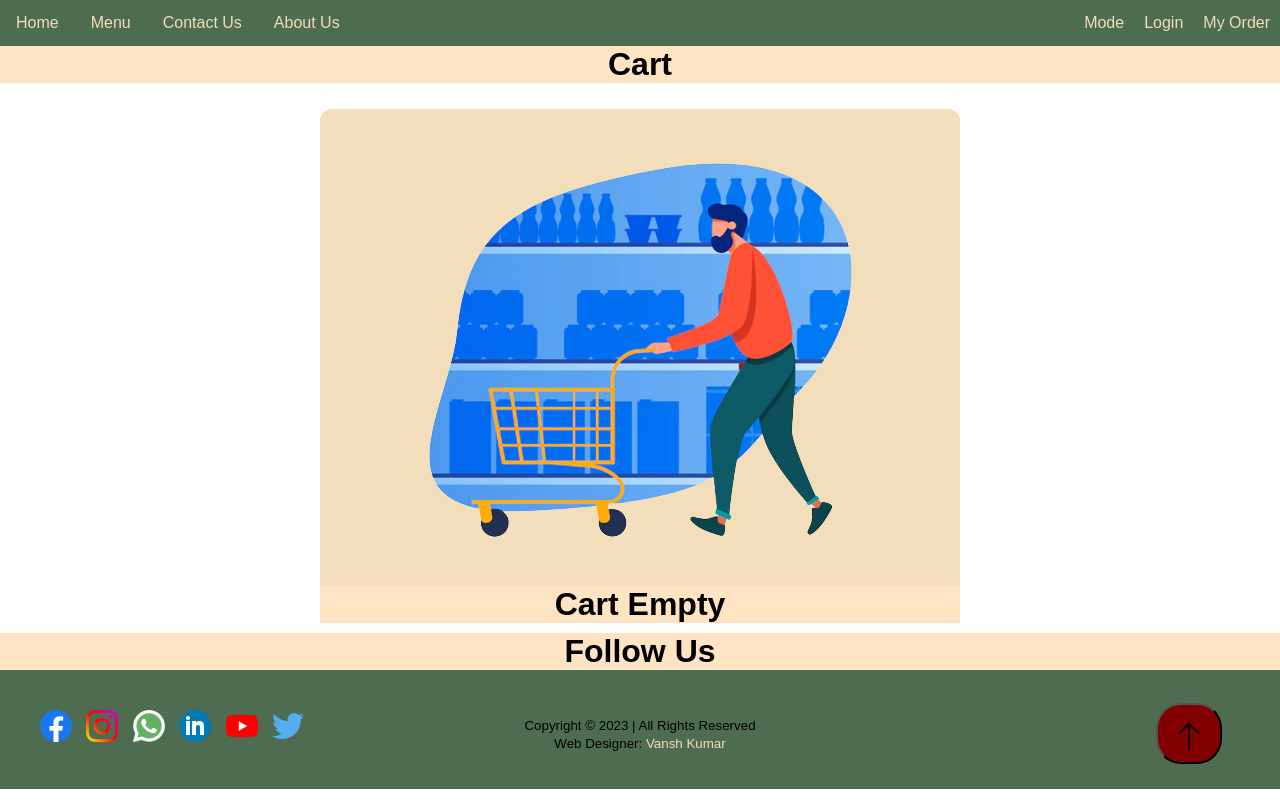
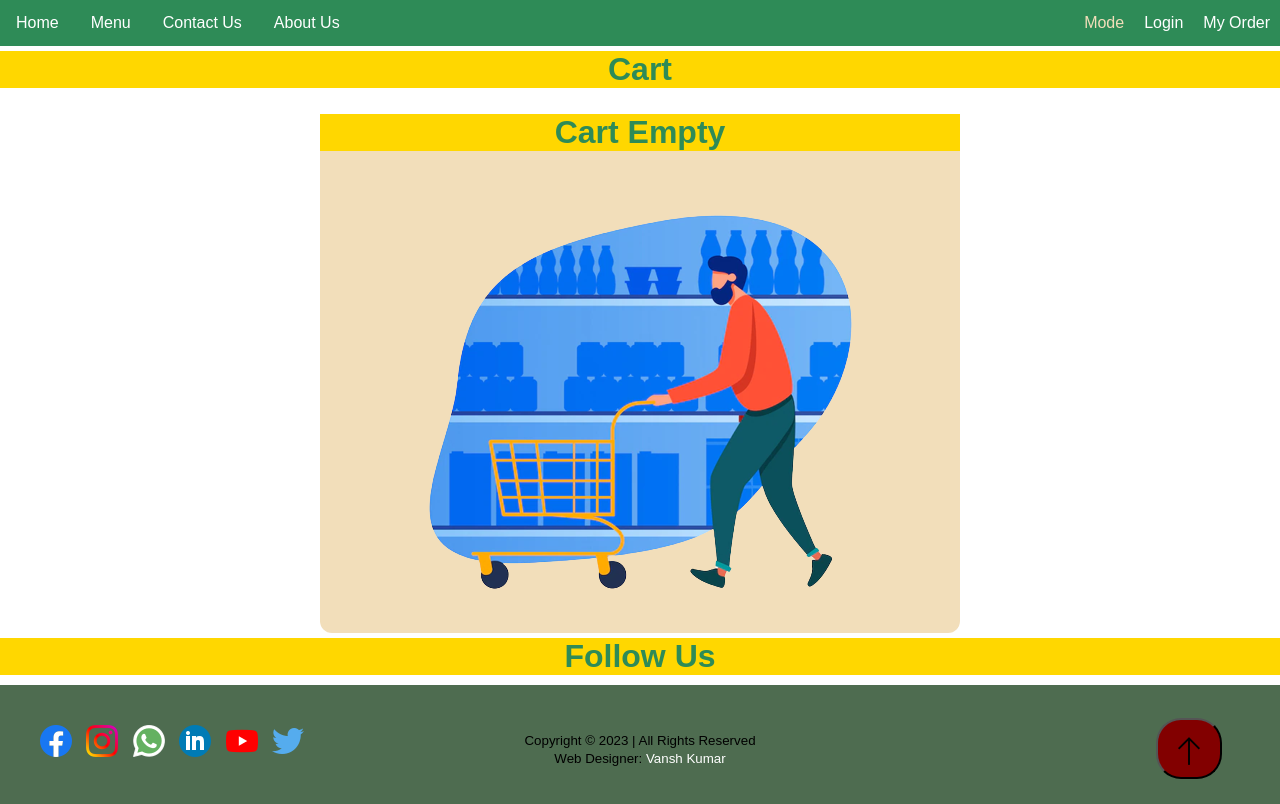
Before and after one commit to vanshkumar31/v4.2, a plain HTML site: page revision/web dev/project/cart.html in a window 1280 px wide. Drawn offline with Linux system fonts and the light colour scheme.

Commit message:
ui improvement

```diff
--- a/revision/web dev/project/cart.html
+++ b/revision/web dev/project/cart.html
@@ -55,9 +55,11 @@
     <div id="up"></div>
     <div class="cart_background">
         <h1 class="center">Cart</h1>
+
         <div id="cartEmpty">
+            <h1>Cart Empty</h1>
             <img class="img" src="resource/img/emptycart.png" alt="empty">
-            <h1>Cart Empty</h1>
+
 
         </div>
         <div id="myOrder">
--- a/revision/web dev/project/style.css
+++ b/revision/web dev/project/style.css
@@ -8,19 +8,15 @@
     list-style-type: none;
 }
 
-.center {
-    text-align: center;
-    margin: auto;
-    display: block;
 
-}
 
  h1 {
      display: block;
      text-align: center;
      margin-top: 5px;
      margin-bottom: 10px;
-     background-color: bisque;
+     color:#2E8B57;
+     background-color: #FFD700;
 
 
  }
@@ -32,17 +28,17 @@
 
 a {
 
-    color: #F2DEBA;
+    color: white;
 
 }
 
 nav a:hover {
-    color: #FAECD6;
+    color:#FF6347;
 }
 
 
 nav {
-    background-color: #4E6C50;
+    background-color: #2E8B57;
     overflow: hidden;
     position: sticky;
     top: 0;
```
Also changed, not shown: revision/web dev/project/login.html (+1 -1 lines), revision/web dev/project/menu.html (+1 -131 lines). Lines whose indentation alone changed are shown as unchanged.
